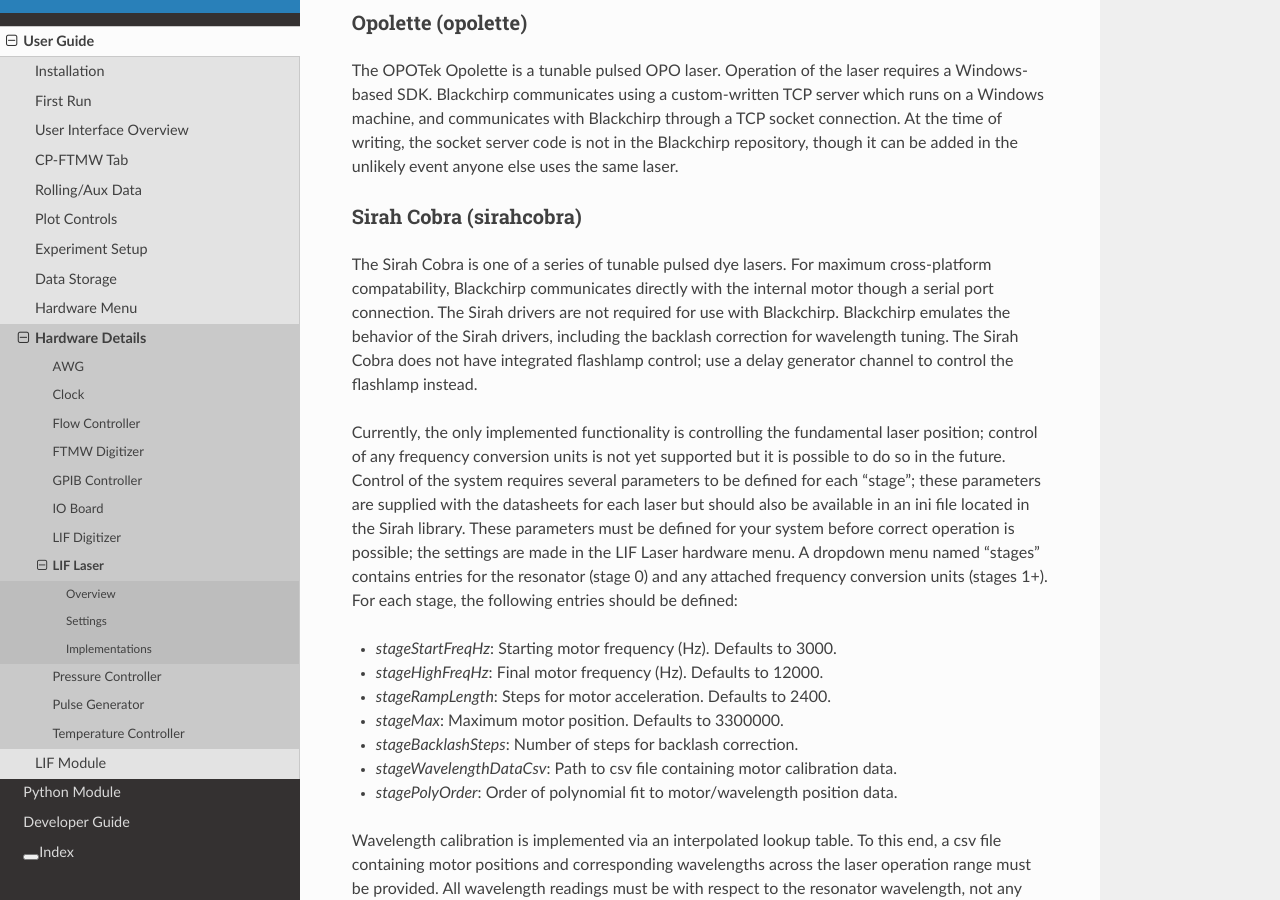
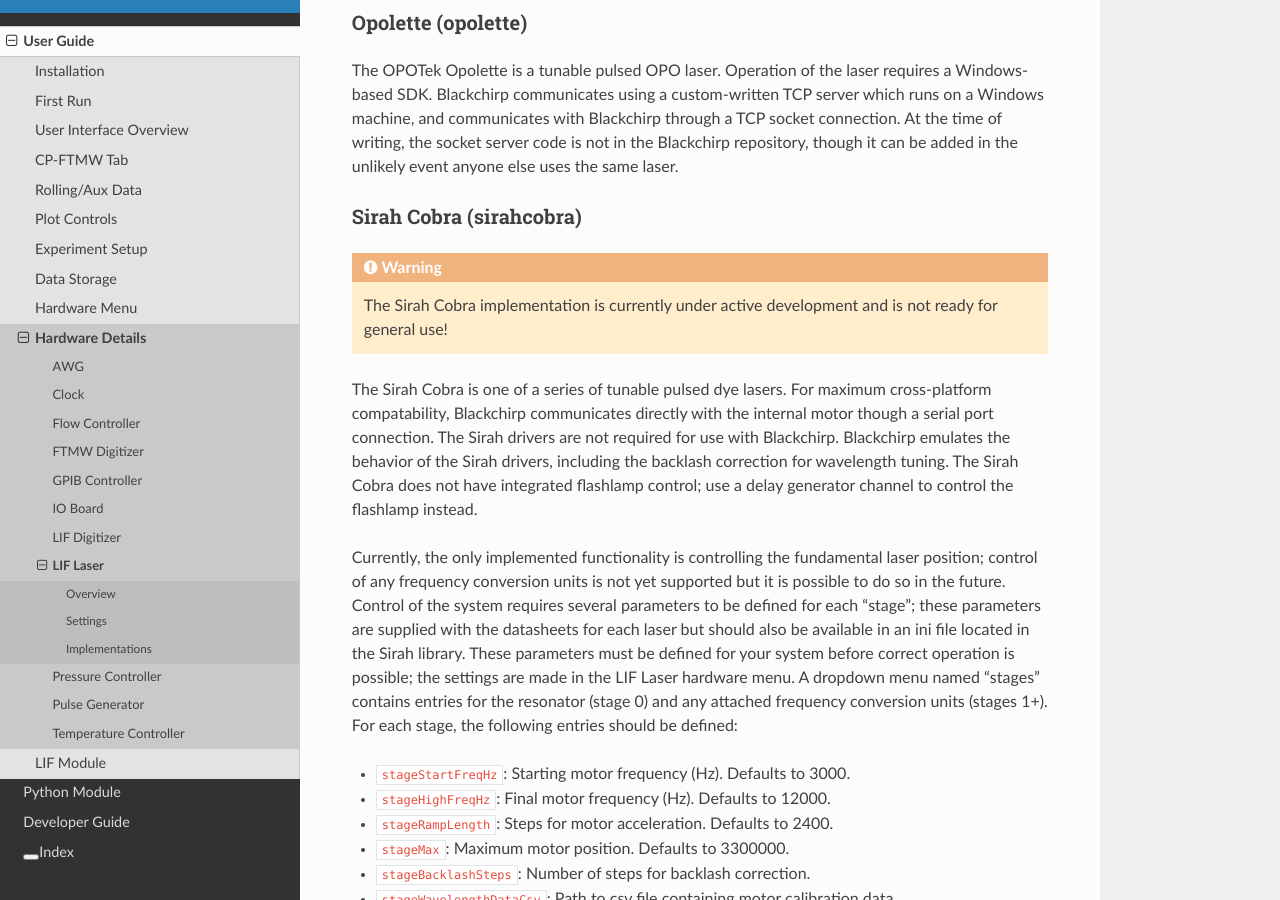
Before and after one commit to kncrabtree/blackchirp, a Sphinx documentation site: the page built from doc/source/user_guide/hw/liflaser.rst, in a window 1280 px wide and 900 px high, scrolled down 757 px. Built offline with Sphinx 7.4.7 and the Read the Docs theme 2.0.0, drawn with Linux system fonts in a browser that asks for light colours.

Commit message:
Documentation updates and UI tweaks

```diff
--- a/doc/source/classes.rst
+++ b/doc/source/classes.rst
@@ -1,7 +1,9 @@
 Developer Guide
 ===============
 
-TODO: Write more extensive guidance for developers. For now, some documented classes are included here.
+A selection of documented C++ classses that are important for developing new hardware are shown below.
+For more assistance with adding a new hardware implementation for your Blackchirp installation, please visit the `Discord server <https://discord.gg/88CkbAKUZY>`_.
+Contributions to this section of the documentation are welcome!
 
 .. toctree::
    :caption: Contents:
--- a/doc/source/user_guide/hw/liflaser.rst
+++ b/doc/source/user_guide/hw/liflaser.rst
@@ -35,6 +35,9 @@
 Sirah Cobra (sirahcobra)
 ........................
 
+.. warning::
+   The Sirah Cobra implementation is currently under active development and is not ready for general use!
+
 The Sirah Cobra is one of a series of tunable pulsed dye lasers. For maximum
 cross-platform compatability, Blackchirp communicates directly with the
 internal motor though a serial port connection. The Sirah drivers are not
@@ -54,13 +57,13 @@
 the resonator (stage 0) and any attached frequency conversion units (stages
 1+). For each stage, the following entries should be defined:
 
-- `stageStartFreqHz`: Starting motor frequency (Hz). Defaults to 3000.
-- `stageHighFreqHz`: Final motor frequency (Hz). Defaults to 12000.
-- `stageRampLength`: Steps for motor acceleration. Defaults to 2400.
-- `stageMax`: Maximum motor position. Defaults to 3300000.
-- `stageBacklashSteps`: Number of steps for backlash correction.
-- `stageWavelengthDataCsv`: Path to csv file containing motor calibration data.
-- `stagePolyOrder`: Order of polynomial fit to motor/wavelength position data.
+- ``stageStartFreqHz``: Starting motor frequency (Hz). Defaults to 3000.
+- ``stageHighFreqHz``: Final motor frequency (Hz). Defaults to 12000.
+- ``stageRampLength``: Steps for motor acceleration. Defaults to 2400.
+- ``stageMax``: Maximum motor position. Defaults to 3300000.
+- ``stageBacklashSteps``: Number of steps for backlash correction.
+- ``stageWavelengthDataCsv``: Path to csv file containing motor calibration data.
+- ``stagePolyOrder``: Order of polynomial fit to motor/wavelength position data.
 
 Wavelength calibration is implemented via an interpolated lookup table. To this
 end, a csv file containing motor positions and corresponding wavelengths across
@@ -68,8 +71,8 @@
 with respect to the resonator wavelength, not any multiples thereof. Blackchirp
 will fit the provided data to a polynomial of the indicated order (both motor
 vs wavelength and wavelength vs motor) and use the derived polynomials for
-conversion between motor position and wavelength. Finally, a `multFactor` key
+conversion between motor position and wavelength. Finally, a ``multFactor`` key
 is provided to indicate the multiplication afforded by any FCU stages. This
 will be used to convert the laser position entered in the user interface to a
-resonater laser wavelength. For instance, if `multFactor` is 2, then a user
+resonater laser wavelength. For instance, if ``multFactor`` is 2, then a user
 entry of 300 nm would be converted to a resonator wavelength of 600 nm.
--- a/doc/source/user_guide/installation.rst
+++ b/doc/source/user_guide/installation.rst
@@ -15,13 +15,11 @@
 - `Boost C++ Libraries <https://www.boost.org/>`_ (preprocessor library only)
 - `Eigen template library`_ v3+
 - `GNU Scientific Library`_ v2.1+
-- (optional) `CUDA`_ v9+ with capable GPU
 
 .. _raise an issue: https://github.com/kncrabtree/blackchirp/issues
 .. _qwt: https://qwt.sourceforge.io/
 .. _Eigen template library: https://eigen.tuxfamily.org/index.php?title=Main_Page
 .. _GNU Scientific Library: https://www.gnu.org/software/gsl/
-.. _CUDA: https://developer.nvidia.com/cuda-downloads
 
 The easiest way to build Blackchirp is to open the ``blackchirp.pro`` file in the `Qt Creator`_ IDE, which allows you to easily configure a qmake/C++ kit and control whether the build includes debugging symbols.
 It is recommended to build Blackchirp in the release configuration for best performance.
```
Also changed, not shown: README.md (+7 -88 lines), changelog.md (added, +84 -0 lines), doc/source/user_guide/lif.rst (+7 -1 lines), 5 other files.
